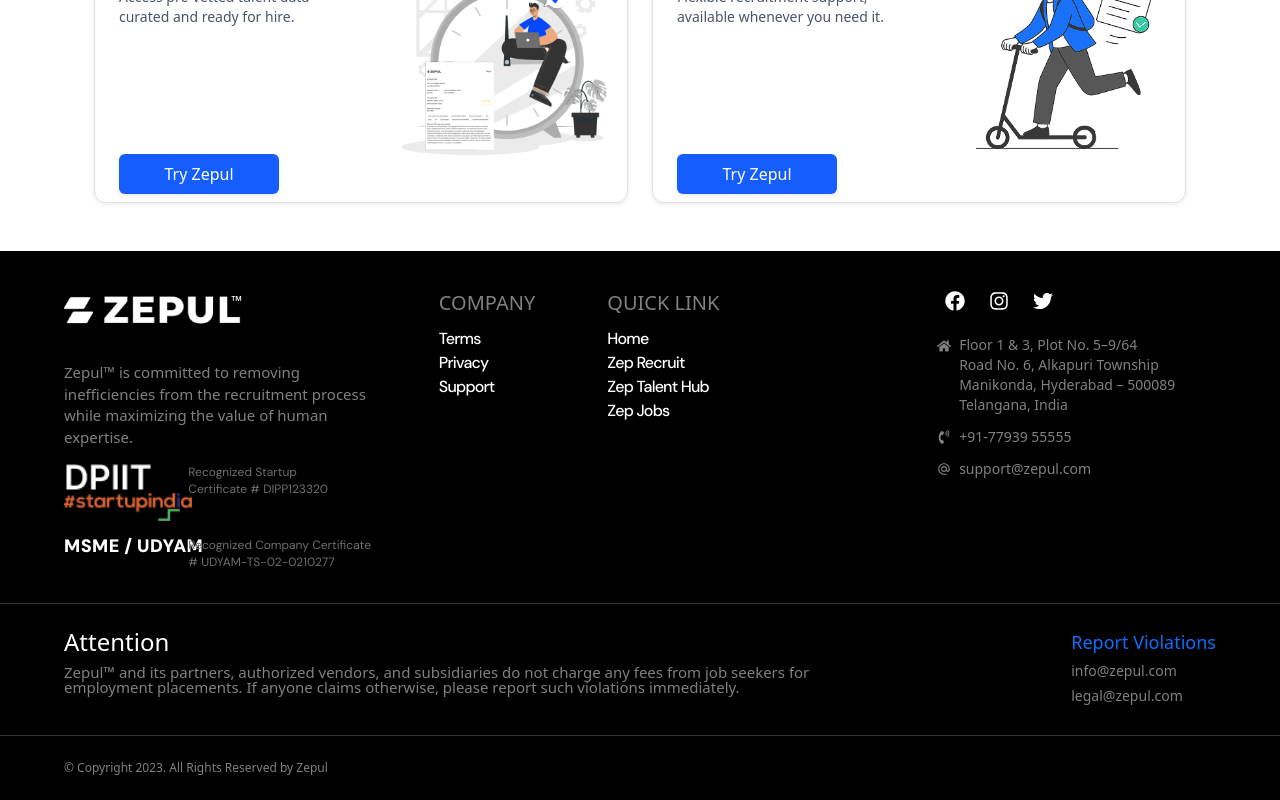
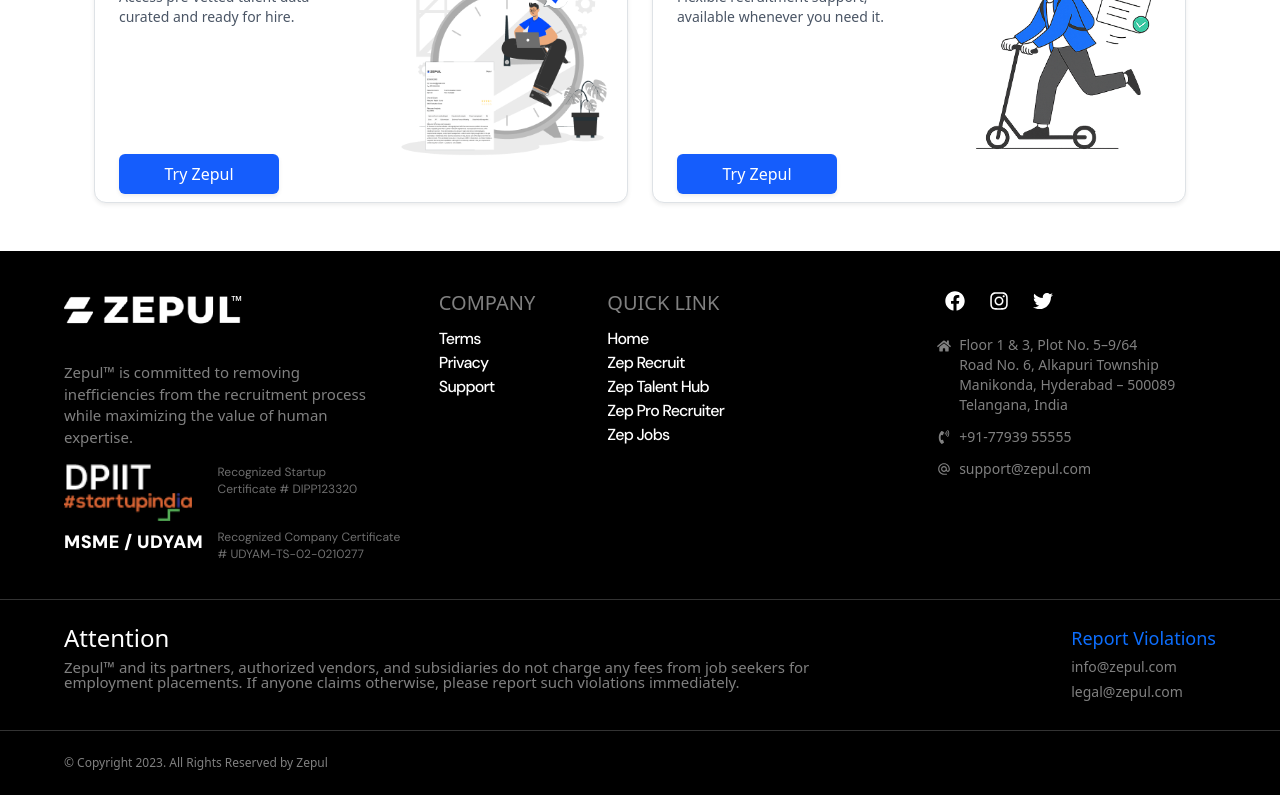
Before and after one commit to princeratheezepul/zepul, a React (Vite) app: page / in a window 1280 px wide. Shown: the part 1789-2589 px from the top of the page. Built offline with nearby package versions, Linux system fonts and the light colour scheme.

Commit message:
all work done

```diff
--- a/src/Data/WhyChooseUsFeatures.js
+++ b/src/Data/WhyChooseUsFeatures.js
@@ -14,38 +14,38 @@
   {
     title: "Scalable & Customizable",
     description:
-        "Our AI dramatically reduces time-to-hire by automating sourcing, screening, and scheduling—what used to take weeks now happens in days.",
+      "Whether you’re hiring 5 or 5,000, our platform adapts to your needs.Our cloud-based infrastructure ensures high availability and performance, no matter the hiring volume. From startups to enterprises, we handle thousands of simultaneous candidate interactions without lag or compromise.",
     img: "assets/zeprecruit/SC.png",
   },
   {
     title: "Cost Savings",
     description:
-        "Our AI dramatically reduces time-to-hire by automating sourcing, screening, and scheduling—what used to take weeks now happens in days.",
+      "By automating the hiring funnel, we cut down reliance on third-party recruiters and manual processes, reducing cost-per-hire significantly.",
     img: "assets/zeprecruit/strongbox-2.png",
   },
   {
     title: "Real-Time Insights",
     description:
-        "Our AI dramatically reduces time-to-hire by automating sourcing, screening, and scheduling—what used to take weeks now happens in days.",
+      "Get live analytics on hiring funnels, candidate behavior, and performance, enabling data-driven decisions at every stage.",
     img: "assets/zeprecruit/chart-2.png",
   },
   {
     title: "Flexible Workflows",
     description:
-        "Our AI dramatically reduces time-to-hire by automating sourcing, screening, and scheduling—what used to take weeks now happens in days.",
+      "Every company has its own hiring DNA. Our system allows you to define custom hiring workflows—whether it's a simple 2-step process or a multi-layered assessment journey, we’ve got you covered.",
     img: "assets/zeprecruit/health.png",
   },
   {
     title: "Modular Feature Set",
     description:
-        "Our AI dramatically reduces time-to-hire by automating sourcing, screening, and scheduling—what used to take weeks now happens in days.",
+      "Choose only what you need—AI sourcing, resume parsing, automated assessments, video interviews, interview scheduling, or moderator-led screening. Add or remove modules as your hiring needs evolve.",
     img: "assets/zeprecruit/CS.png",
   },
   {
     title: "Global Ready",
     description:
-        "Our AI dramatically reduces time-to-hire by automating sourcing, screening, and scheduling—what used to take weeks now happens in days.",
+      "Hire across regions with multilingual support, timezone-aware scheduling, and localization capabilities to meet local compliance and candidate experience expectations.",
     img: "assets/zeprecruit/GR.png",
   },
-  ]
+];
 export default features;
--- a/src/Shared/Footer.jsx
+++ b/src/Shared/Footer.jsx
@@ -28,7 +28,7 @@
                 alt="DPIIT Logo"
                 className="sm:w-[8rem] w-[5rem] h-auto object-contain"
               />
-              <div className="sm:flex absolute left-[40%] ">
+              <div className="lg:flex md:absolute  absolute left-[40%] md:left-[19vw] md:w-[13rem]  lg:left-[14vw] xl:left-[12vw] 2xl:left-[10vw] md:mb-[2rem]">
                 <span
                   className=" text-[#6E6E6E] leading-snug block"
                   style={{
@@ -45,7 +45,7 @@
             <div className="flex sm:gap-[2.4rem] gap-[0.4rem]">
               <div className="sm:w-[15rem] w-[10rem]">
                 <h1
-                  className="font-extrabold tracking-wide uppercase text-[0.25rem] sm:text-[1.2rem] leading-tight sm:pt-0 pt-2 "
+                  className="font-extrabold tracking-wide uppercase text-[0.25rem] sm:text-[1.2rem] leading-tight pt-[0.2rem]  "
                   style={{
                     fontFamily: '"DM Sans", sans-serif',
                     fontWeight: 900,
@@ -57,9 +57,9 @@
                   MSME / UDYAM
                 </h1>
               </div>
-              <div className="sm:flex absolute left-[40%]">
+              <div className=" sm:pt-0 lg:flex absolute left-[40%] lg:left-[14vw] md:left-[19vw] md:w-[13rem] xl:left-[12vw] 2xl:left-[10vw]">
                 <span
-                  className=" text-[#6E6E6E] leading-snug block sm:pt-0 pt-2 "
+                  className=" text-[#6E6E6E] leading-snug block sm:pt-0 "
                   style={{
                     fontFamily: '"DM Sans", sans-serif',
                     fontSize: "0.75rem", // ~text-sm
@@ -71,115 +71,6 @@
               </div>
             </div>
           </div>
-          {/* <div className="w-full  flex md:gap-12 gap-8  my-4">
-            <div className="flex flex-col sm:gap-4 gap-8 sm:pt-0 pt-3">
-              <div>
-                <img
-                  src="/assets/DPIIT.png"
-                  alt="DPIIT Logo"
-                  className="sm:w-[8rem] w-[5rem] h-auto object-contain"
-                />
-              </div>
-              <div>
-                <h1
-                  className="font-extrabold tracking-wide uppercase text-[0.25rem] sm:text-[1.2rem] leading-tight sm:pt-0 pt-2 "
-                  style={{
-                    fontFamily: '"DM Sans", sans-serif',
-                    fontWeight: 900,
-                    fontSize: "18px",
-                    lineHeight: "100%",
-                    letterSpacing: "0%",
-                  }}
-                >
-                  MSME / UDYAM
-                </h1>
-              </div>
-            </div>
-            <div className="flex flex-col gap-8 sm:pt-4">
-              <div>
-                <span
-                  className="mt-1 text-[#6E6E6E] leading-snug block"
-                  style={{
-                    fontFamily: '"DM Sans", sans-serif',
-                    fontSize: "0.75rem", // ~text-sm
-                  }}
-                >
-                  Recognized Startup
-                  <br />
-                  Certificate # DIPP123320
-                </span>
-              </div>
-              <div>
-                <span
-                  className="mt-1 text-[#6E6E6E] leading-snug block sm:pt-0 pt-2 "
-                  style={{
-                    fontFamily: '"DM Sans", sans-serif',
-                    fontSize: "0.75rem", // ~text-sm
-                  }}
-                >
-                  Recognized Company Certificate
-                  <br /># UDYAM-TS-02-0210277
-                </span>
-              </div>
-            </div>
-          </div> */}
-          {/* <div className="w-full flex my-4">
-            <div className="flex flex-col sm:gap-6 text-sm leading-normal w-full">
-              DPIIT
-              <div className="flex flex-col sm:flex-row items-start gap-2 sm:gap-4 w-full">
-                <div className="flex-shrink-0 sm:w-auto w-full flex justify-start sm:justify-start">
-                  <img
-                    src="/assets/DPIIT.png"
-                    alt="DPIIT Logo"
-                    className="sm:w-[8rem] w-[5rem] h-auto object-contain"
-                  />
-                </div>
-                <div className="w-full">
-                  <span
-                    className="mt-1 text-[#6E6E6E] leading-snug block"
-                    style={{
-                      fontFamily: '"DM Sans", sans-serif',
-                      fontSize: "0.75rem", // ~text-sm
-                    }}
-                  >
-                    Recognized Startup
-                    <br />
-                    Certificate # DIPP123320
-                  </span>
-                </div>
-              </div>
-
-              MSME / UDYAM
-              <div className="flex flex-col sm:flex-row items-start gap-2 sm:gap-4 w-full mt-4 sm:mt-0">
-                <div className="flex-shrink-0 sm:w-auto w-full my-auto">
-                  <h1
-                    className="font-extrabold tracking-wide uppercase text-[0.25rem] sm:text-[1.2rem] leading-tight"
-                    style={{
-                      fontFamily: '"DM Sans", sans-serif',
-                      fontWeight: 900,
-                      fontSize: "18px",
-                      lineHeight: "100%",
-                      letterSpacing: "0%",
-                    }}
-                  >
-                    MSME / UDYAM
-                  </h1>
-                </div>
-                <div className="w-full">
-                  <span
-                    className="mt-1 text-[#6E6E6E] leading-snug block"
-                    style={{
-                      fontFamily: '"DM Sans", sans-serif',
-                      fontSize: "0.75rem", // ~text-sm
-                    }}
-                  >
-                    Recognized Company Certificate
-                    <br /># UDYAM-TS-02-0210277
-                  </span>
-                </div>
-              </div>
-            </div>
-          </div> */}
         </div>
 
         <div className="flex flex-row gap-10 md:w-1/2 md:mx-auto lg:mx-0 ">
@@ -314,6 +205,26 @@
               </li>
               <li>
                 <Link
+                  to="/prorecruitor"
+                  className="hover:underline text-white"
+                  style={{
+                    color: "#024bff",
+                    fontFamily: '"DM Sans", sans-serif',
+                    fontWeight: 500,
+                    fontSize: "16px",
+                    lineHeight: 1,
+                    letterSpacing: "-0.05em",
+                    margin: 0,
+                    padding: 0,
+                    display: "block",
+                    textDecoration: "none", // <-- this removes underline
+                  }}
+                >
+                  Zep Pro Recruiter
+                </Link>
+              </li>
+              <li>
+                <Link
                   to="https://careers.zepul.com/"
                   className="hover:underline text-white"
                   style={{
--- a/src/index.css
+++ b/src/index.css
@@ -8,6 +8,6 @@
   --font: "DM Sans", sans-serif;
   --heading: 58px;
   --sub-heading: 44px;
-  --paragraph: 16px;
+
   --white:#fff
 }
```
Lines whose indentation alone changed are shown as unchanged.
